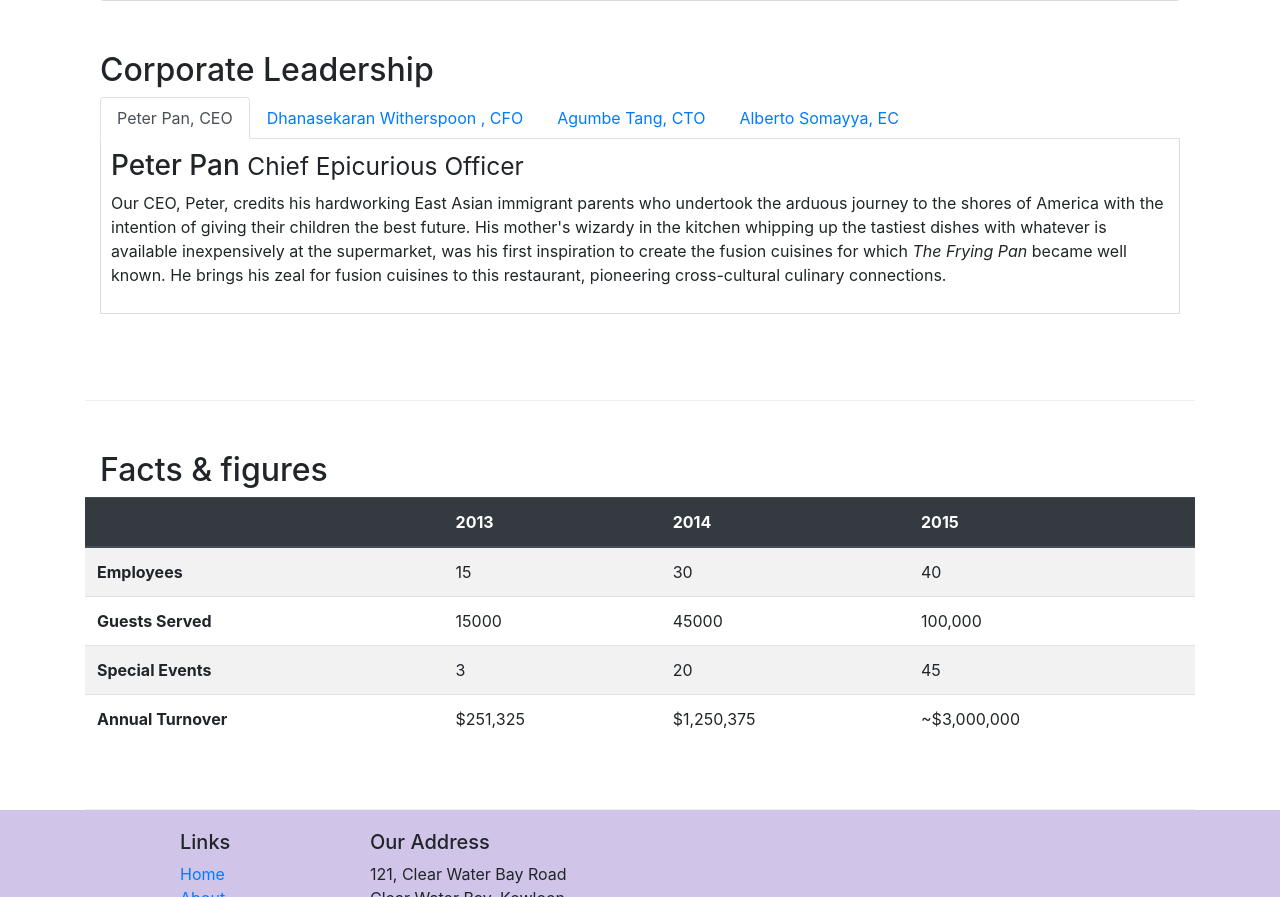
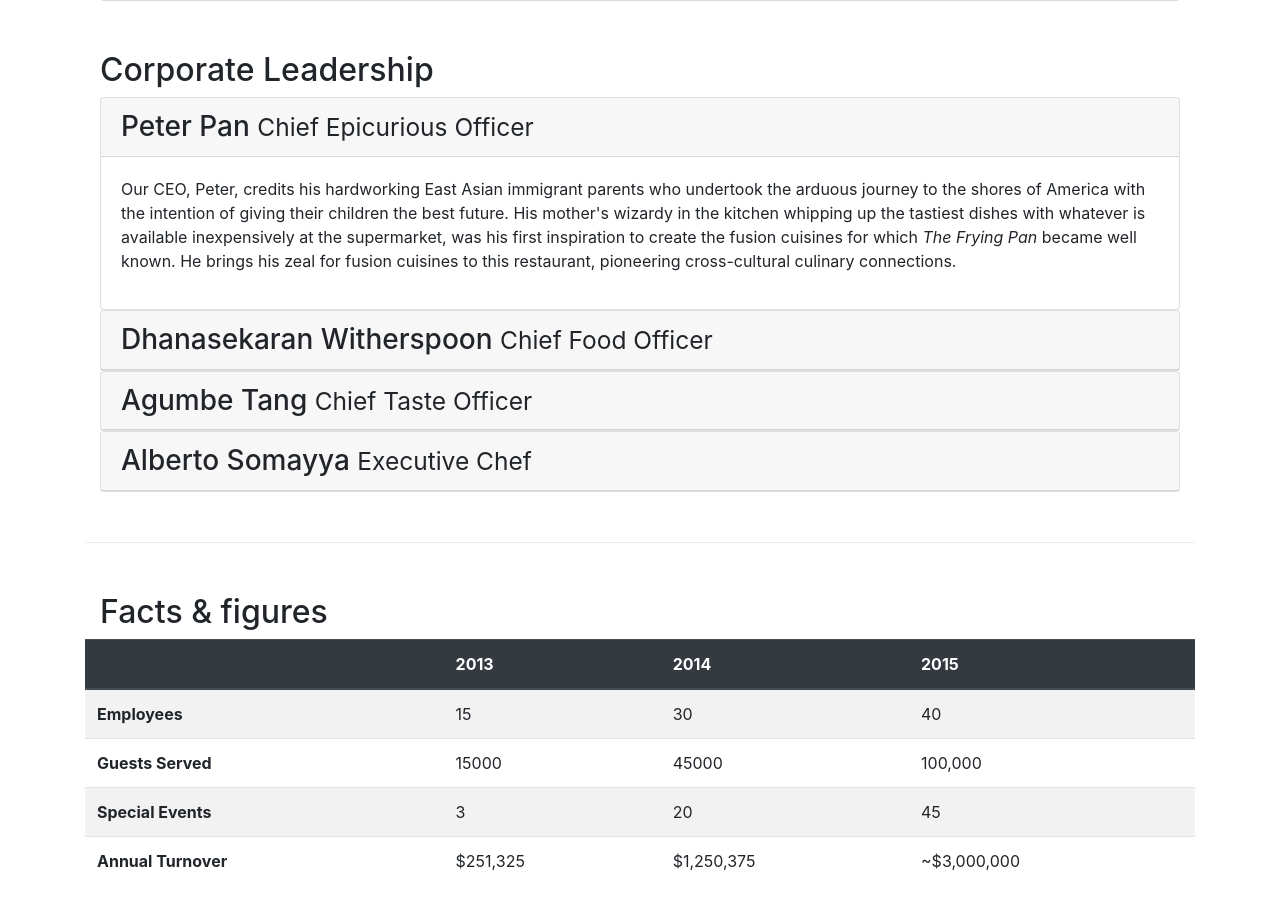
Before and after one commit to federico7marroquin/Bootstrap, a plain HTML site: page aboutus.html in a window 1280 px wide. Shown: the part 1022-1919 px from the top of the page. Drawn offline with nearby package versions, Linux system fonts and the light colour scheme.

Commit message:
accordion

```diff
--- a/aboutus.html
+++ b/aboutus.html
@@ -108,23 +108,17 @@
         <div class="row row-content ">
             <div class="col-12  col-sm-12">
                 <h2>Corporate Leadership</h2>
-                <ul class="nav nav-tabs">
-                    <li class="nav-item">
-                        <a  class="nav-link active" href="#peter" role="tab" data-toggle="tab">Peter Pan, CEO</a>
-                    </li>
-                    <li class="nav-item">
-                        <a  class="nav-link " href="#Dhanasekaran" role="tab" data-toggle="tab">Dhanasekaran Witherspoon , CFO</a>
-                    </li>
-                    <li class="nav-item">
-                        <a class="nav-link " href="#Agumbe" role="tab" data-toggle="tab">Agumbe Tang, CTO</a>
-                    </li>
-                    <li class="nav-item">
-                        <a  class="nav-link " href="#alberto" role="tab" data-toggle="tab">Alberto Somayya, EC</a>
-                    </li>
-                </ul>
-                <div class="tab-content">
-                    <div class="tab-pane fade show active" role="tabpanel" id="peter">
-                        <h3>Peter Pan <small>Chief Epicurious Officer</small></h3>
+                <div id="accordion">
+                    <div class="card">
+                        <div class="card-header" role="tab" id="peterhead">
+                            <h3 class="mb-0">
+                                <a data-toggle="collapse" data-target="#peter">
+                                    Peter Pan <small>Chief Epicurious Officer</small>
+                                </a>
+                            </h3>
+                        </div>
+                            <div class="collapse  show " role="tabpanel" id="peter" data-parent="#accordion">
+                                <div class="card-body">
                                     <p class="d-none d-sm-block">Our CEO, Peter, credits his hardworking East Asian immigrant parents who
                                         undertook the arduous
                                         journey to the shores of America with the intention of giving their children the best future. His
@@ -133,29 +127,61 @@
                                         <em>The Frying Pan</em> became well known. He brings his zeal for fusion cuisines to this
                                         restaurant, pioneering cross-cultural culinary connections.</p>
                                 </div>
-                    <div class="tab-pane fade show" role="tabpanel" id="Dhanasekaran">
-                        <h3>Dhanasekaran Witherspoon <small>Chief Food Officer</small></h3>
+                            </div>
+                    </div>
+                    <div class="card">
+                        <div class="card-header" role="tab" id="dannyhead">
+                            <h3 class="mb-0">
+                                <a data-toggle="collapse" data-target="#Dhanasekaran">
+                                Dhanasekaran Witherspoon <small>Chief Food Officer</small>
+                                </a>
+                            </h3>
+                        </div>
+                            <div class="collapse" role="tabpanel" id="Dhanasekaran" data-parent="#accordion">
+                                <div class="card-body">
                                     <p class="d-none d-sm-block">Our CFO, Danny, as he is affectionately referred to by his colleagues,
                                         comes from a long established
                                         family tradition in farming and produce. His experiences growing up on a farm in the Australian
                                         outback gave him great appreciation for varieties of food sources. As he puts it in his own words,
                                         <em>Everything that runs, wins, and everything that stays, pays!</em></p>
                                 </div>
-                    <div class="tab-pane fade show" role="tabpanel" id="Agumbe">
-                        <h3>Agumbe Tang <small>Chief Taste Officer</small></h3>
+                            </div>
+                    </div>
+                    <div class="card">
+                        <div class="card-header" role="tab" id="Agumbehead">
+                            <h3 class="mb-0">
+                                <a data-toggle="collapse" data-target="#Agumbe">
+                                    Agumbe Tang <small>Chief Taste Officer</small>
+                                </a>
+                            </h3>
+                        </div>
+                        <div class="collapse" role="tabpanel" id="Agumbe" data-parent="#accordion">
+                            <div class="card-body">
                                 <p class="d-none d-sm-block">Blessed with the most discerning gustatory sense, Agumbe, our CTO,
                                     personally ensures that every dish
                                     that we serve meets his exacting tastes. Our chefs dread the tongue lashing that ensues if their
                                     dish does not meet his exacting standards. He lives by his motto, <em>You click only if you survive
                                         my lick.</em></p>
                             </div>
-                    <div class="tab-pane fade show" role="tabpanel" id="alberto">
-                        <h3>Alberto Somayya <small>Executive Chef</small></h3>
+                        </div>
+                    </div>
+                    <div class="card">
+                        <div class="card-header">
+                            <h3 class="mb-0">
+                                <a data-toggle="collapse" data-target="#alberto" >
+                                Alberto Somayya <small>Executive Chef</small>
+                                </a>
+                            </h3>
+                        </div>
+                        <div class="collapse" role="tabpanel" id="alberto" data-parent="#accordion">
+                            <div class="card-body">
                                 <p class="d-none d-sm-block">Award winning three-star Michelin chef with wide International experience
                                     having worked closely with
                                     whos-who in the culinary world, he specializes in creating mouthwatering Indo-Italian fusion
                                     experiences. He says, <em>Put together the cuisines from the two craziest cultures, and you get a
                                         winning hit! Amma Mia!</em></p>
+                            </div>
+                        </div>
                     </div>
                 </div>
 
```
Lines whose indentation alone changed are shown as unchanged.
